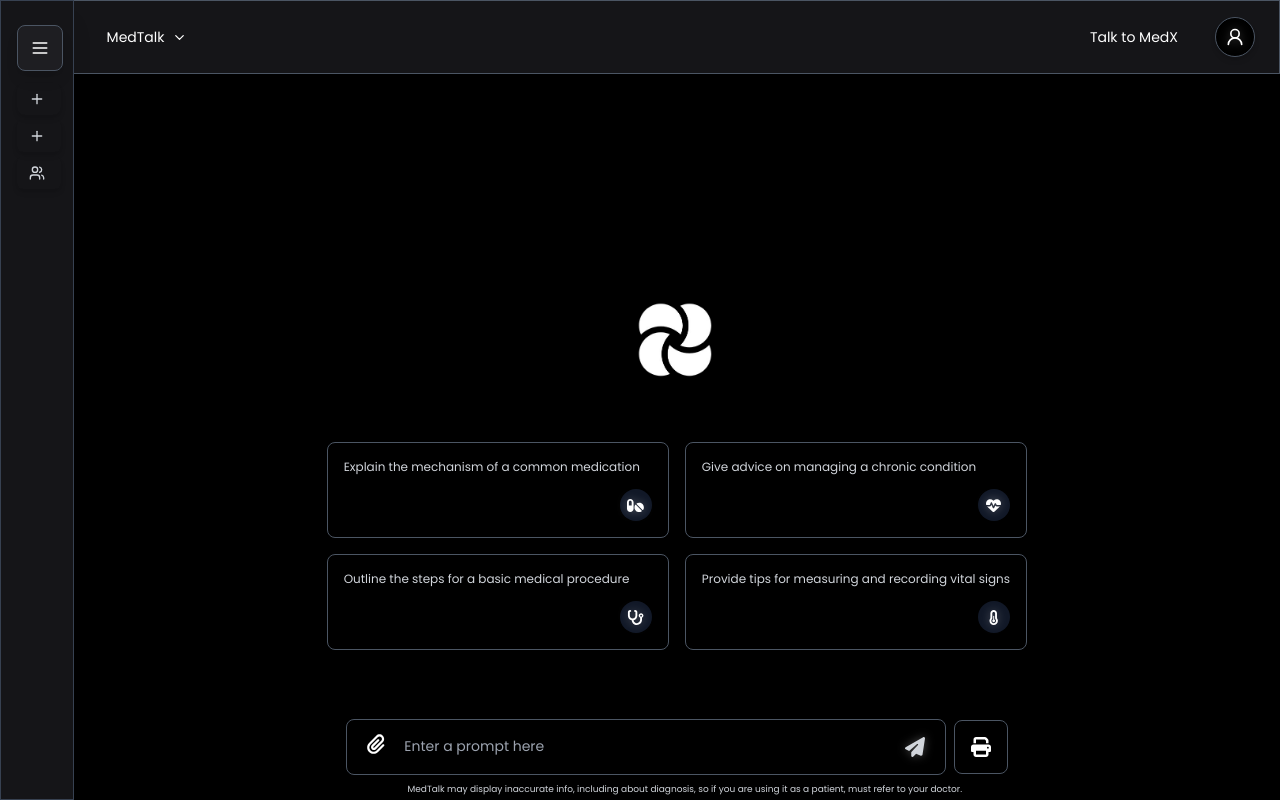
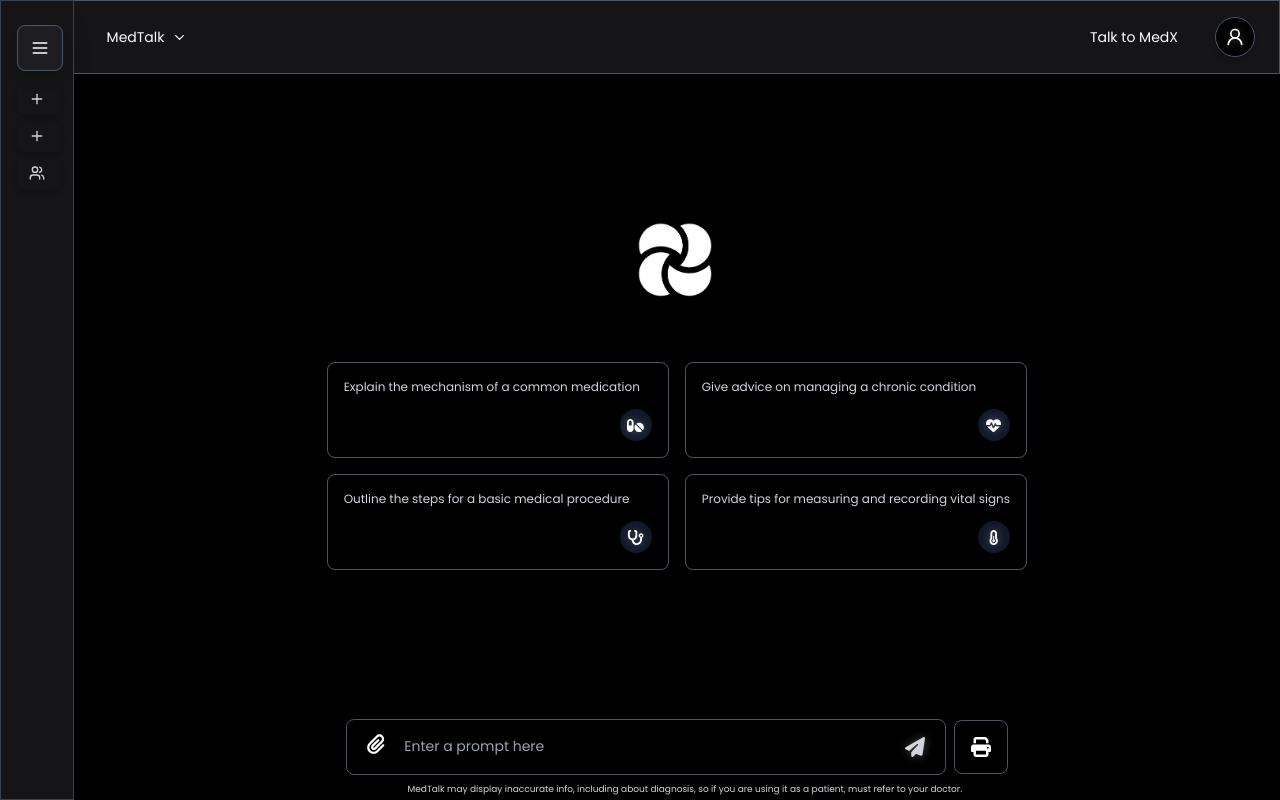
Before and after one commit to ahmadafzal007/MedTalk-React-app, a React (Vite) app: page /main in a window 1280 px wide. Built offline with nearby package versions, Linux system fonts and the light colour scheme; a web font is replaced by a local one; what @react-pdf/renderer would draw is missing.

Commit message:
ChatInput padding updated

```diff
--- a/src/components/chatDashboard/Main/HelpSection.jsx
+++ b/src/components/chatDashboard/Main/HelpSection.jsx
@@ -36,7 +36,7 @@ const HelpSection = ({ hasMessages , isExpanded}) => {
 
   return (
     <div
-      className={`max-h-screen  pt-20 md:mt-24 lg:mt-28 flex flex-col justify-center items-center transition-all  ${
+      className={`max-h-screen  mt-20 md:mt-24 lg:mt-28 flex flex-col justify-center items-center transition-all  ${
         isSidebarExpanded ? '' : '' // Adjust margin based on sidebar expansion
       }`}
     >
```
